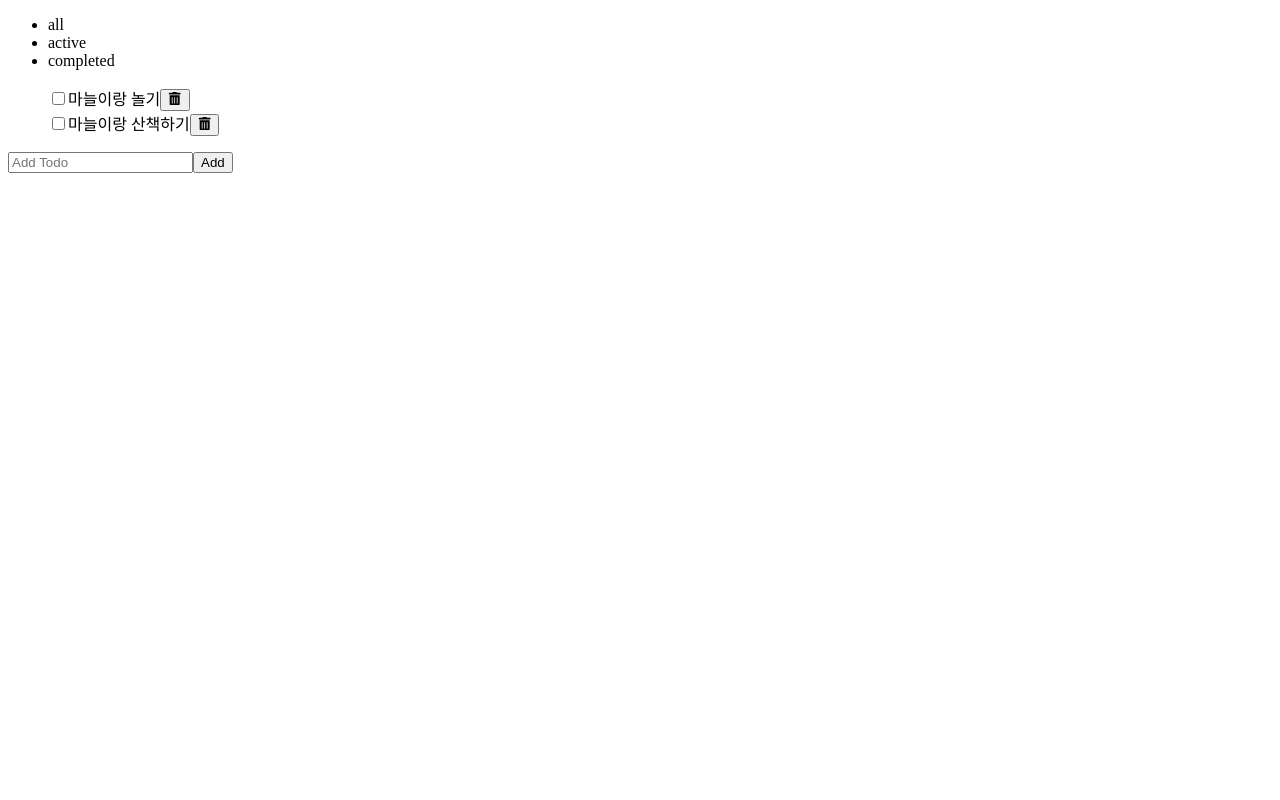
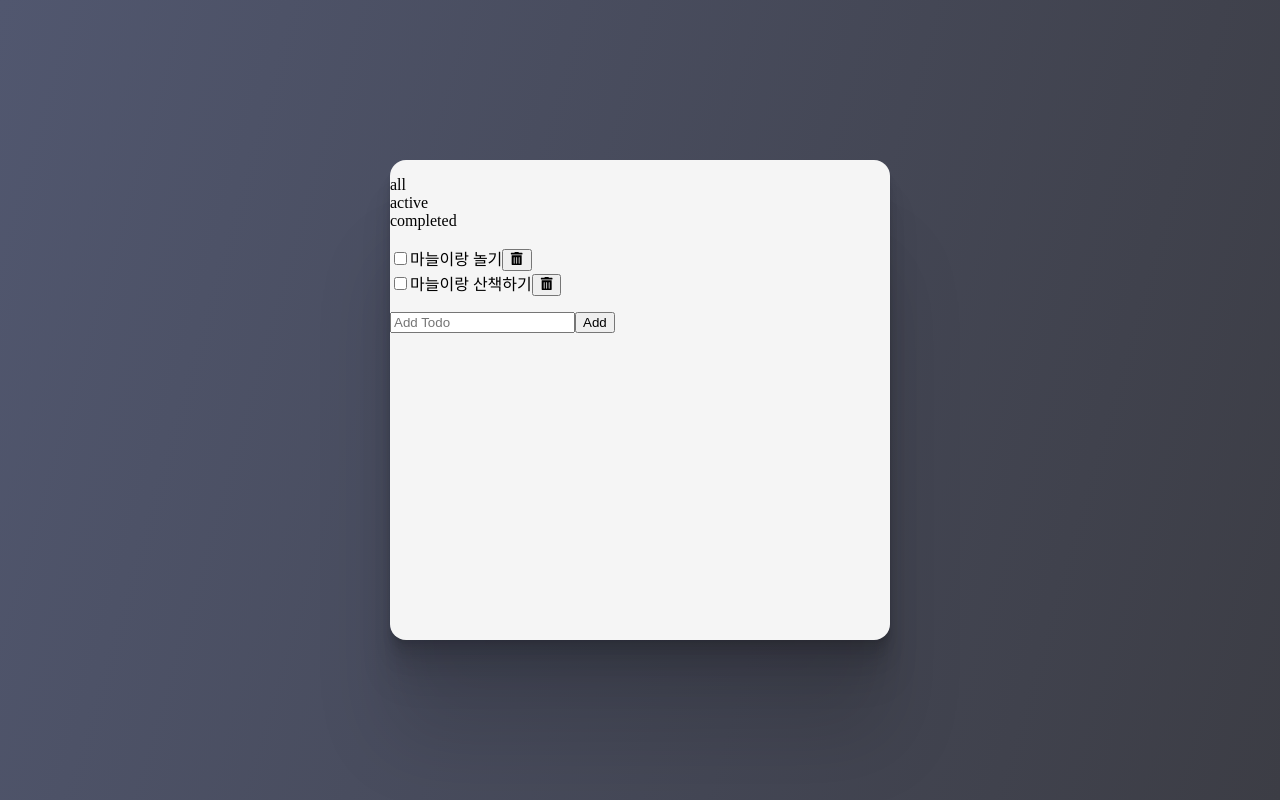
Before and after one commit to devmanta/todo-react, a React (Vite) app: page / in a window 1280 px wide. Built offline with nearby package versions, Linux system fonts and the light colour scheme.

Commit message:
feat: add root css

```diff
--- a/src/App.jsx
+++ b/src/App.jsx
@@ -9,7 +9,7 @@ function App() {
   const [filter, setFilter] = useState(filters[0]);
 
   return (
-    <div>
+    <div className="App">
       <Header filters={filters} filter={filter} onFilterChange={setFilter} />
       <TodoList filter={filter} />
     </div>
--- a/src/index.css
+++ b/src/index.css
@@ -0,0 +1,45 @@
+:root {
+  --color-bg-dark: #f5f5f5;
+  --color-bg: #fdfffd;
+  --color-grey: #d1d1d1;
+  --color-text: #22243b;
+  --color-accent: #f16e03;
+}
+
+* {
+  box-sizing: border-box;
+}
+
+body {
+  margin: 0;
+  width: 100vw;
+  height: 100vh;
+  display: flex;
+  justify-content: center;
+  align-items: center;
+  background: rgb(81, 87, 111);
+  background: linear-gradient(
+    106deg,
+    rgba(81, 87, 111, 1) 0%,
+    rgba(60, 61, 69, 1) 100%
+  );
+}
+
+ul {
+  list-style: none;
+  padding-left: 0;
+}
+
+#root {
+  width: 100%;
+  height: 60%;
+  max-width: 500px;
+  background-color: var(--color-bg-dark);
+  border-radius: 1rem;
+  display: flex;
+  flex-direction: column;
+  box-shadow: 0 2.8px 2.2px rgba(0, 0, 0, 0.034),
+    0 6.7px 5.3px rgba(0, 0, 0, 0.048), 0 12.5px 10px rgba(0, 0, 0, 0.06),
+    0 22.3px 17.9px rgba(0, 0, 0, 0.072), 0 41.8px 33.4px rgba(0, 0, 0, 0.086),
+    0 100px 80px rgba(0, 0, 0, 0.12);
+}
```
